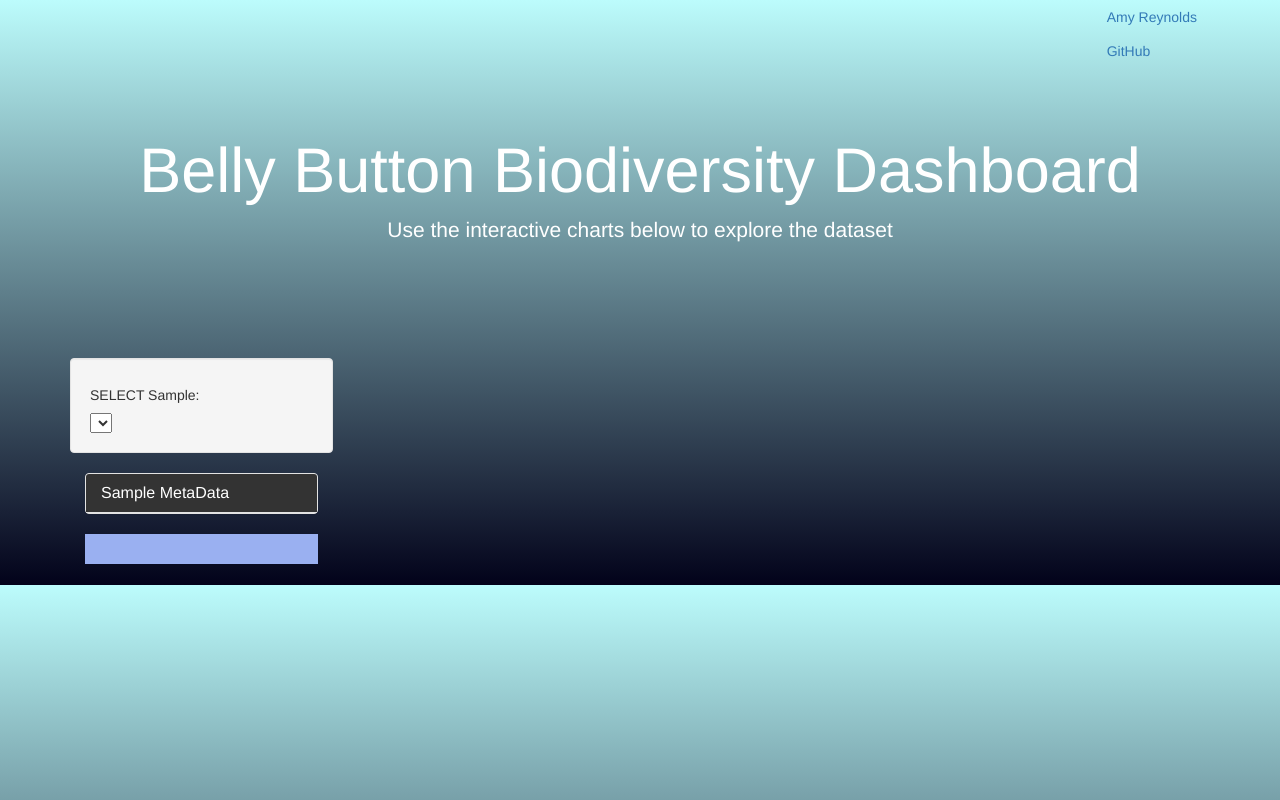
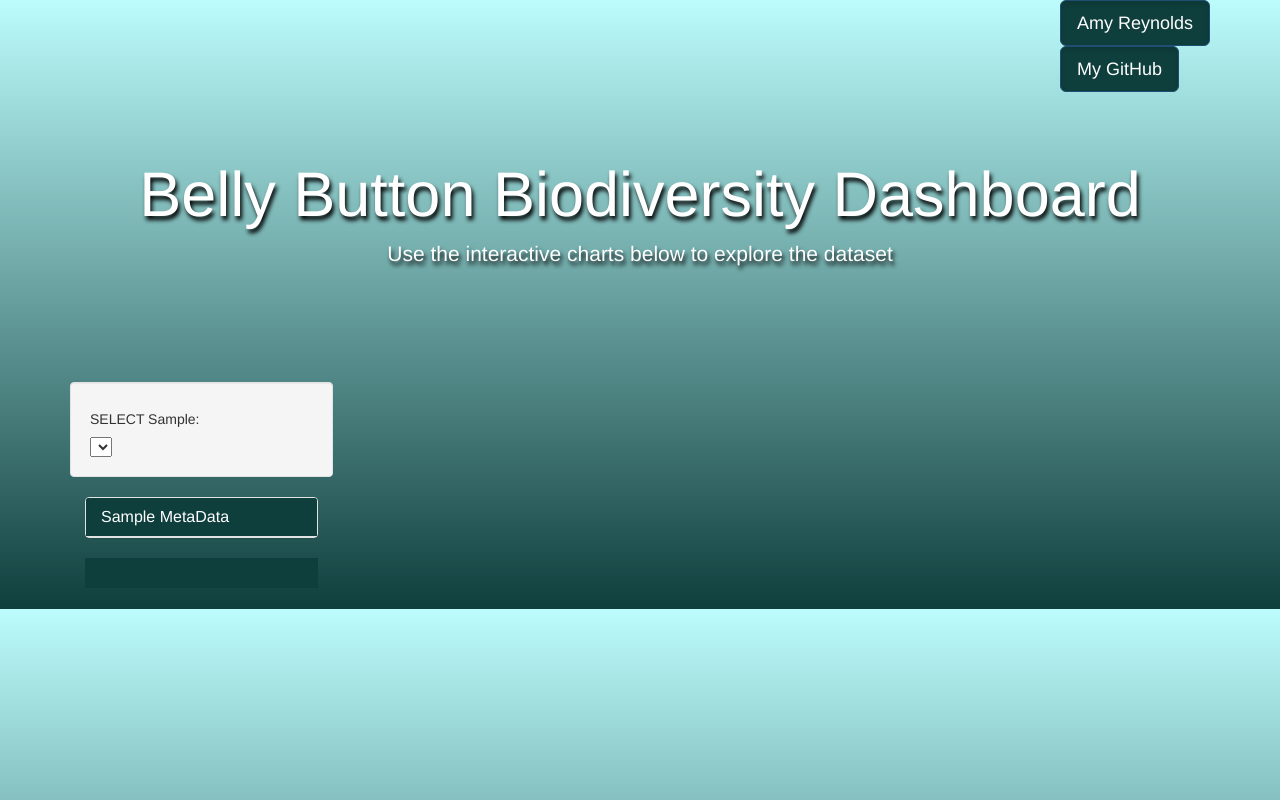
Before and after one commit to afr5057/Interactive_Dashboard, a Flask app: page / in a window 1280 px wide. Run offline with Flask 2, Linux system fonts and the light colour scheme; data that the repository does not hold is empty; some libraries are stand-ins or nearby versions.

Commit message:
update styles to add button

```diff
--- a/static/css/styles.css
+++ b/static/css/styles.css
@@ -1,31 +1,35 @@
 body{
 	/* background-color: rgb(223, 255, 205); */
-	background-image: linear-gradient(rgb(188, 252, 252), rgb(2, 2, 26));
+	background-image: linear-gradient(rgb(188, 252, 252), rgb(15, 63, 61));
 }
 
 .jumbotron{
-	/* background: url('../images/banner.jpg'); */
-	/* background-color:rgb(154, 176, 241); */
 	background-color: rgba(0, 0, 0, 0);
 	min-height: 250px;
     background-size: cover;
-    color: white;
+	color: white;
+	text-shadow: 2px 4px 4px black;
 }
 
 .custom-panel{
 	margin-top: 10px;
+
 }
 .panel-primary {
+	background-color:rgb(15, 63, 61);
 	border-color: #e3e3e3;
 	color: white;
 }
 .panel-primary>.panel-heading{
-	background-color:#333;
+	background-color:rgb(15, 63, 61);
 	border-color:#e3e3e3;
+	color: white;
 }
 
 .panel-body {
-    background-color: rgb(154, 176, 241);
+	background-color: rgb(15, 63, 61);
+	color: white;
+	border-color:#e3e3e3;
 }
 
 .banner-text h1{
@@ -34,6 +38,7 @@ body{
 	font-size: 53px;
 	letter-spacing: 10px;
 	font-weight: 600;
+	border-color:#e3e3e3;
 }
 
 .banner-text p{
@@ -42,8 +47,14 @@ body{
 	font-weight: 500;
 	letter-spacing: 3px;
 	text-transform: uppercase;
+	border-color:#e3e3e3;
 }
 
 .col-md-6{
 	margin-top: 20px;
+	background-color: rgba(0, 0, 0, 0);
 }
+
+.btn {
+	background-color: rgb(15, 63, 61) !important;
+}
--- a/templates/index.html
+++ b/templates/index.html
@@ -14,8 +14,8 @@
   <div class="container">
     <div class="row">
       <div class="col-md-12"><span class="pull-right">
-          <a class="btn" href="https://afr5057.github.io/">Amy Reynolds</a>
-          <br><a class="btn" href="https://github.com/afr5057?tab=repositories">GitHub</a></span></div>
+          <a class="btn btn-primary btn-lg active" href="https://afr5057.github.io/">Amy Reynolds</a>
+          <br><a class="btn btn-primary btn-lg active" href="https://github.com/afr5057/Interactive_Dashboard">My GitHub</a></span></div>
     </div>
   </div>
   <div class="container">
```
